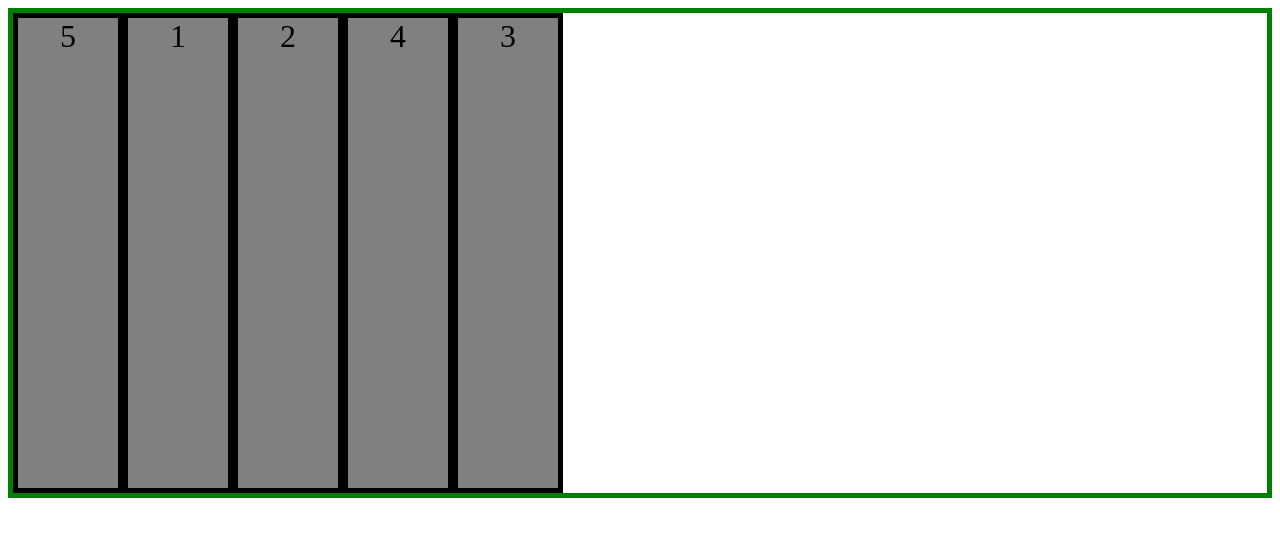
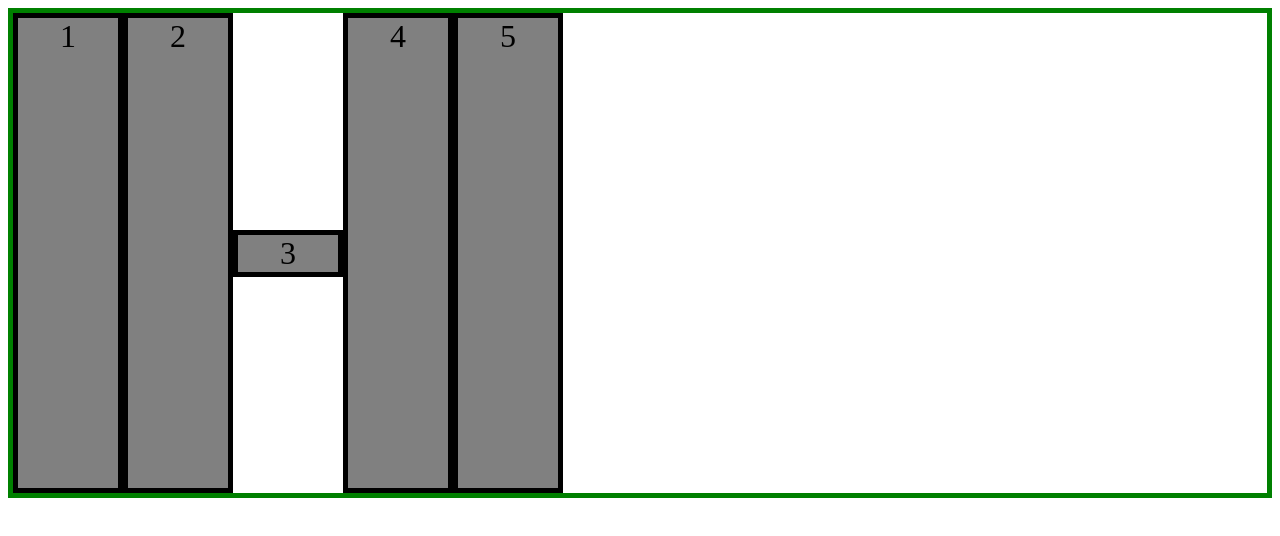
Before and after one commit to freshcourses-fe/fe_flex, a plain HTML site: page index.html in a window 1280 px wide. Drawn offline with Linux system fonts and the light colour scheme.

Commit message:
Add align-self

```diff
--- a/style.css
+++ b/style.css
@@ -3,6 +3,8 @@
   padding: 0;
   box-sizing: border-box;
 } */
+
+
 
 .container {
   display: flex;
@@ -12,7 +14,7 @@
 
   flex-flow: row wrap;
 
-
+  align-items: stretch;
 
 
   border: 5px solid green;
@@ -30,10 +32,11 @@
 }
 
 .flexItem {
-  order: 1;
+  align-self: center;
 }
+
 .flexItem2 {
-  order: -1;
+  /* order: -1; */
 }
 /*
 .second {
```
Also changed, not shown: flex-lection.txt.
